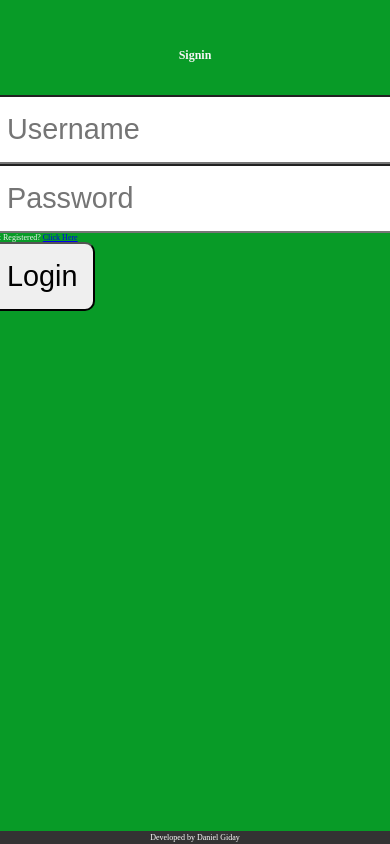
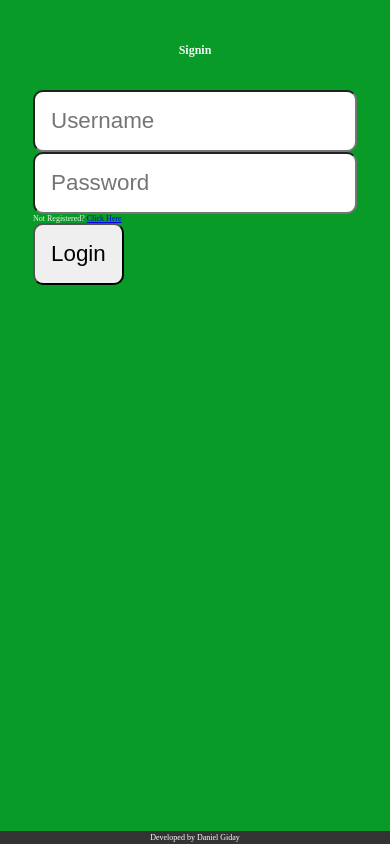
Before and after one commit to codewithdani/weather_app, a Flask app: page / in a window 390 px wide; the page is wider, and only the part inside the window is pictured. Run offline with Flask 3, Linux system fonts and the light colour scheme.

Commit message:
css update

```diff
--- a/static/styles/style.css
+++ b/static/styles/style.css
@@ -62,12 +62,12 @@ th, td {
     }
 
     body {
-        padding: 1rem; /* Reduce body padding for mobile */
+        padding: .7rem; /* Reduce body padding for mobile */
         font-size: 8px;
     }
 
     input, button {
-        font-size: 1.8rem; /* Slightly reduce font size for mobile */
+        font-size: 1.4rem; /* Slightly reduce font size for mobile */
         padding: 1rem; /* Adjust padding for mobile */
     }
 
```
